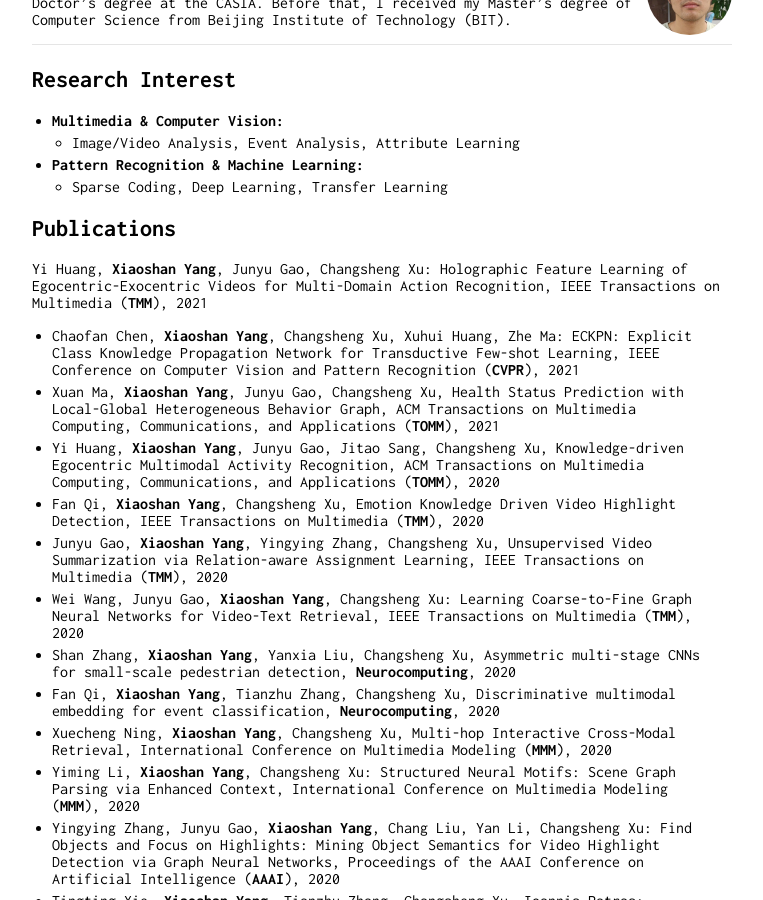
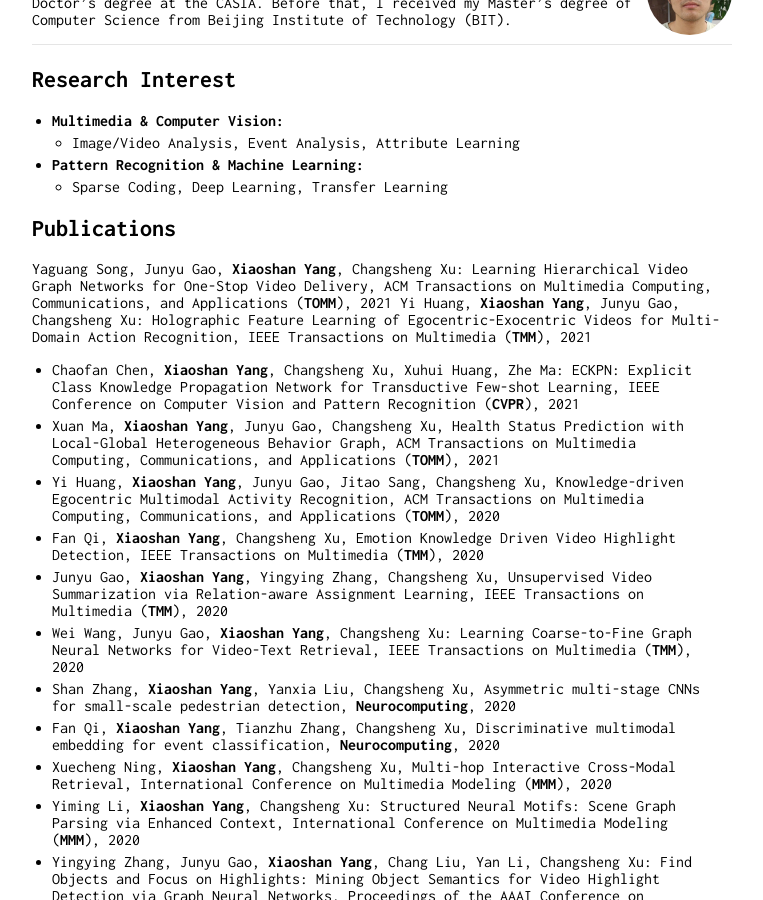
Before and after one commit to YangXS/yangxs.github.io, a Jekyll site: the page built from index.md, in a window 1280 px wide and 900 px high, scrolled down 316 px. Shown: the whole window, without its empty margins (258-1021 px from the left). Built offline with Jekyll 4.4.1, drawn with Linux system fonts in a browser that asks for light colours; our own code applies the rules of GitHub Pages for plain Markdown files.

Commit message:
Update index.md

```diff
--- a/index.md
+++ b/index.md
@@ -18,6 +18,7 @@ I am an Associate Researcher at National Lab of Pattern Recognition, Institute o
   + <font size="3">Sparse Coding, Deep Learning, Transfer Learning</font>
 
 ## Publications
+Yaguang Song, Junyu Gao, **Xiaoshan Yang**, Changsheng Xu: Learning Hierarchical Video Graph Networks for One-Stop Video Delivery, ACM Transactions on Multimedia Computing, Communications, and Applications (**TOMM**), 2021
 Yi Huang, **Xiaoshan Yang**, Junyu Gao, Changsheng Xu: Holographic Feature Learning of Egocentric-Exocentric Videos for Multi-Domain Action Recognition, IEEE Transactions on Multimedia (**TMM**), 2021
 * Chaofan Chen, **Xiaoshan Yang**, Changsheng Xu, Xuhui Huang, Zhe Ma: ECKPN: Explicit Class Knowledge Propagation Network for Transductive Few-shot Learning, IEEE Conference on Computer Vision and Pattern Recognition (**CVPR**), 2021
 * Xuan Ma, **Xiaoshan Yang**, Junyu Gao, Changsheng Xu, Health Status Prediction with Local-Global Heterogeneous Behavior Graph, ACM Transactions on Multimedia Computing, Communications, and Applications (**TOMM**), 2021
```
